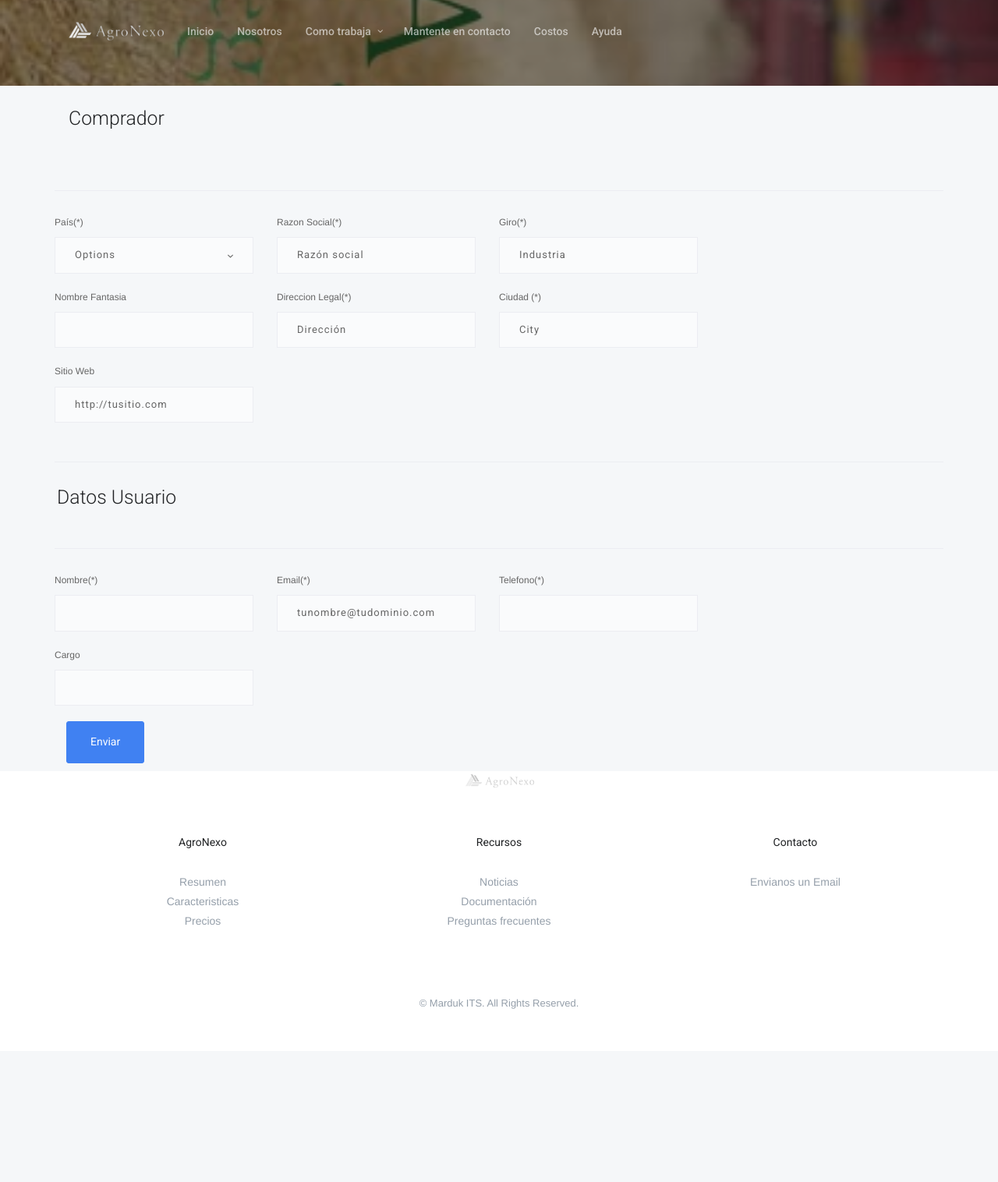
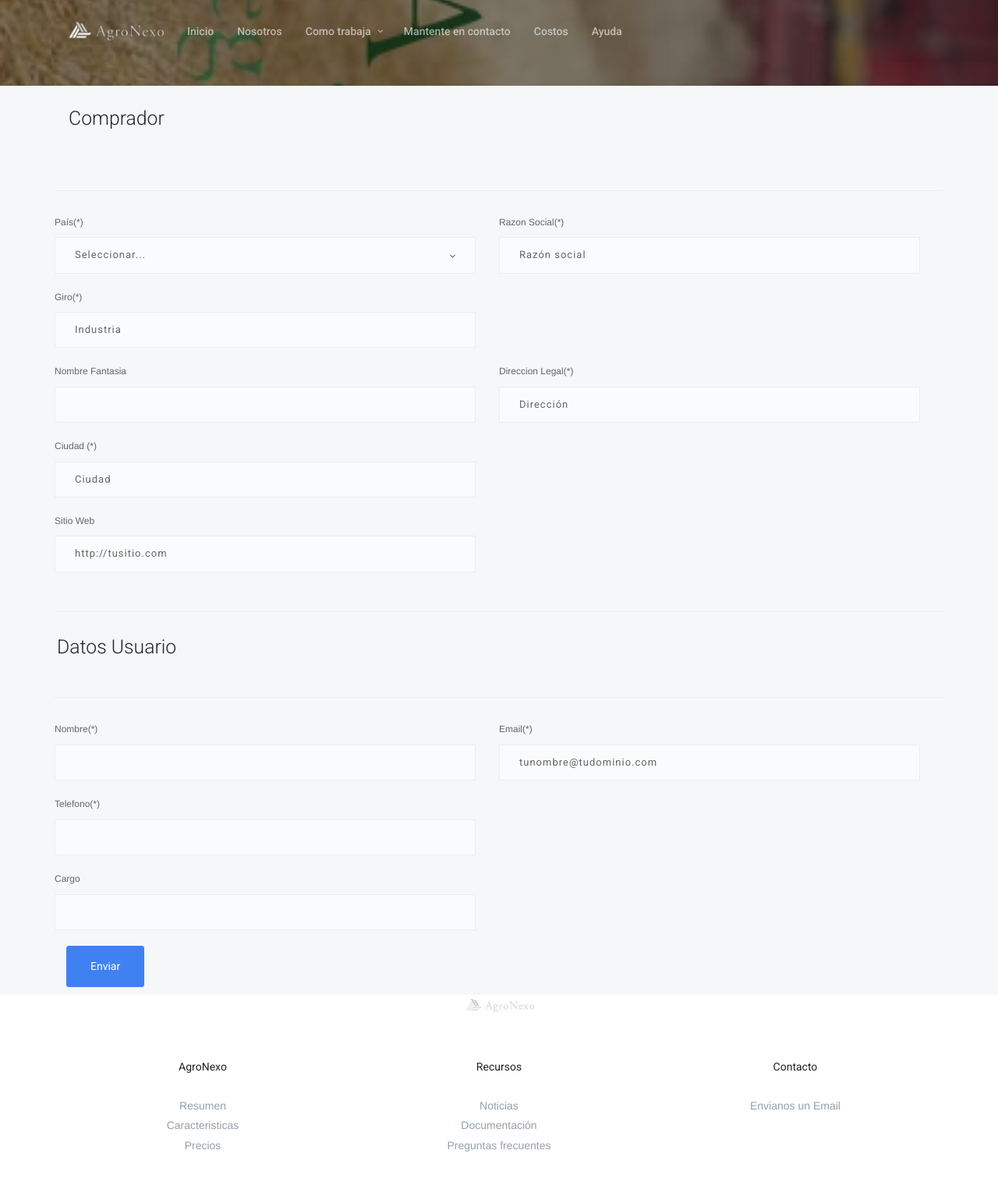
Before and after one commit to aleloyola/AgronexoWP, a PHP site: page /register_buyer.php in a window 1280 px wide. Shown: the top 1516 px of the page at 78% size. Before the commit the page ends 1294 px from the top, so only its background shows below. Run offline with PHP 8.4, Linux system fonts and the light colour scheme; data that the repository does not hold is empty; some libraries are stand-ins or nearby versions; some web fonts are replaced.

Commit message:
change language

```diff
--- a/content/country_list.php
+++ b/content/country_list.php
@@ -1,4 +1,4 @@
-    <option selected="selected" value="">Options</option>
+    <option selected="selected" value="">Seleccionar...</option>
    <option value="Afganistan">Afghanistan</option>
    <option value="Albania">Albania</option>
    <option value="Algeria">Algeria</option>
--- a/content/register_buyer_form.php
+++ b/content/register_buyer_form.php
@@ -7,10 +7,10 @@
 		<h3>&nbsp;&nbsp;&nbsp;Comprador</h3><br>
 	<hr>
 		<div class="row">
-			<div class="column width-3">
+			<div class="column width-6">
 			<label for="Country">País(*)</label>
 				<div class="form-select form-element">
-					<select name="country" class="form-aux" data-label="País" tabindex="x">
+					<select name="country" class="form-aux" data-label="Pais"  tabindex="x">
 					<?php require_once('content/country_list.php') ?>
 					</select>
 				</div>
@@ -18,38 +18,38 @@
 
 
 
-			<div class="column width-3">
+			<div class="column width-6">
 			<label for="Razon Social">Razon Social(*)</label>
 			<input type="text" class="form-element" name="company_legalname" placeholder="Razón social" required>
 			</div>
 
 
-			<div class="column width-3">
+			<div class="column width-6">
 			<label for="Giro">Giro(*)</label>
 			<input type="text" class="form-element" name="company_industry" placeholder="Industria" required>
 			</div>
 		</div>
 		<div class="row">
-			<div class="column width-3">
+			<div class="column width-6">
 			<label for="name">Nombre Fantasia</label>
 			<input name="text" class="form-element" name="company_name" placeholder="" >
 			</div>
 
 
-			<div class="column width-3">
+			<div class="column width-6">
 			<label for="Address">Direccion Legal(*)</label>
 			<input type="text" class="form-element" name="company_address" placeholder="Dirección" required>
 			</div>
 
 
 
-			<div class="column width-3">
+			<div class="column width-6">
 			<label for="City">Ciudad (*)</label>
-			<input type="text" class="form-element" name="company_city" placeholder="City" required>
+			<input type="text" class="form-element" name="company_city" placeholder="Ciudad" required>
 			</div>
 		</div>
 		<div class="row">
-			<div class="column width-3">
+			<div class="column width-6">
 			<label for="Website">Sitio Web</label>
 			<input type="text" class="form-element" name="company_website" placeholder="http://tusitio.com">
 			</div>
@@ -64,33 +64,33 @@
 		<hr>
 
 		<div class="row">
-			<div class="column width-3">
+			<div class="column width-6">
 			<label for="Username">Nombre(*)</label>
 			<input type="text" class="form-element" name="user_name" placeholder="" required>
 			</div>
 
 
 
-			<div class="column width-3">
+			<div class="column width-6">
 			<label for="Email">Email(*)</label>
 			<input type="email" class="form-element" name="user_email" placeholder="tunombre@tudominio.com" required>
 			</div>
 
 
 
-			<div class="column width-3">
+			<div class="column width-6">
 			<label for="Phone">Telefono(*)</label>
 			<input type="text" class="form-element" name="user_phone" placeholder="" required>
 			</div>
 		</div>
 		<div class="row">
-			<div class="column width-3">
+			<div class="column width-6">
 			<label for="Position">Cargo</label>
 			<input type="text" class="form-element" name="user_position" placeholder="">
 			</div>
 		</div>
 
-		<div class="column width-4">
+		<div class="column width-6">
 		<input type="submit" class="form-submit large button rounded bkg-blue-light bkg-hover-navy color-white color-hover-white" name="Enviar" value="Enviar" id="submit_form">
 
 
```
Also changed, not shown: content/register_vendor_form.php (+5 -5 lines).
